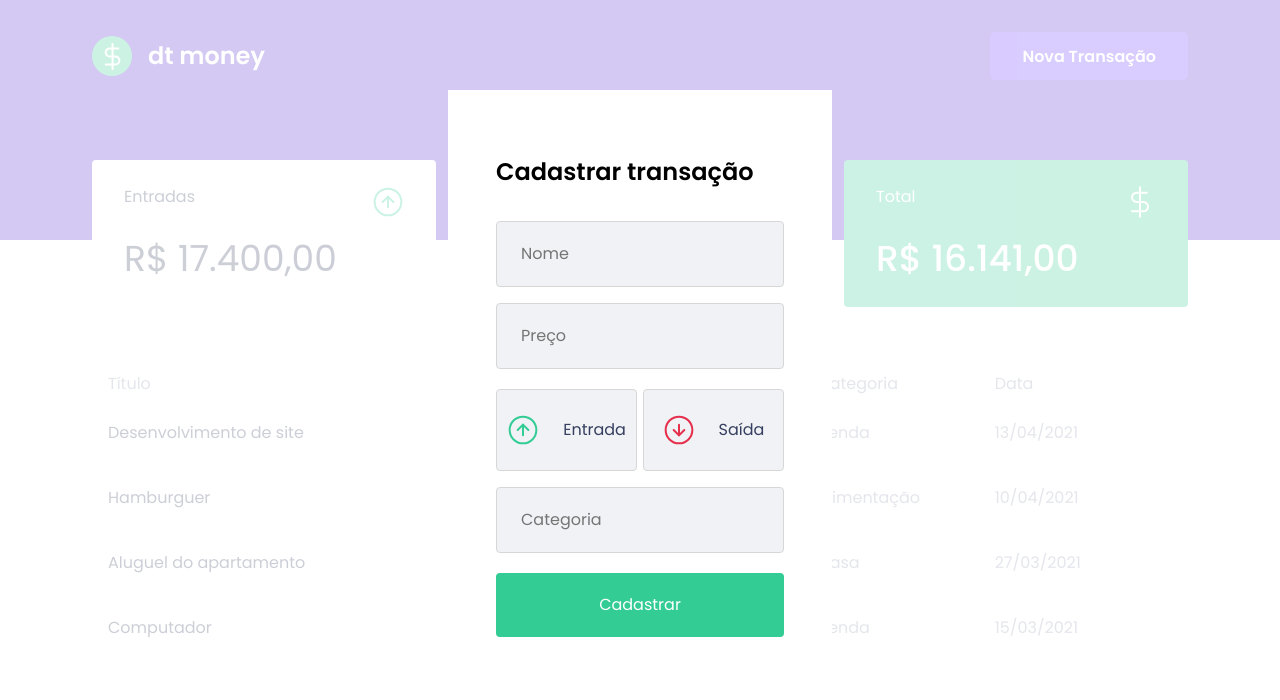
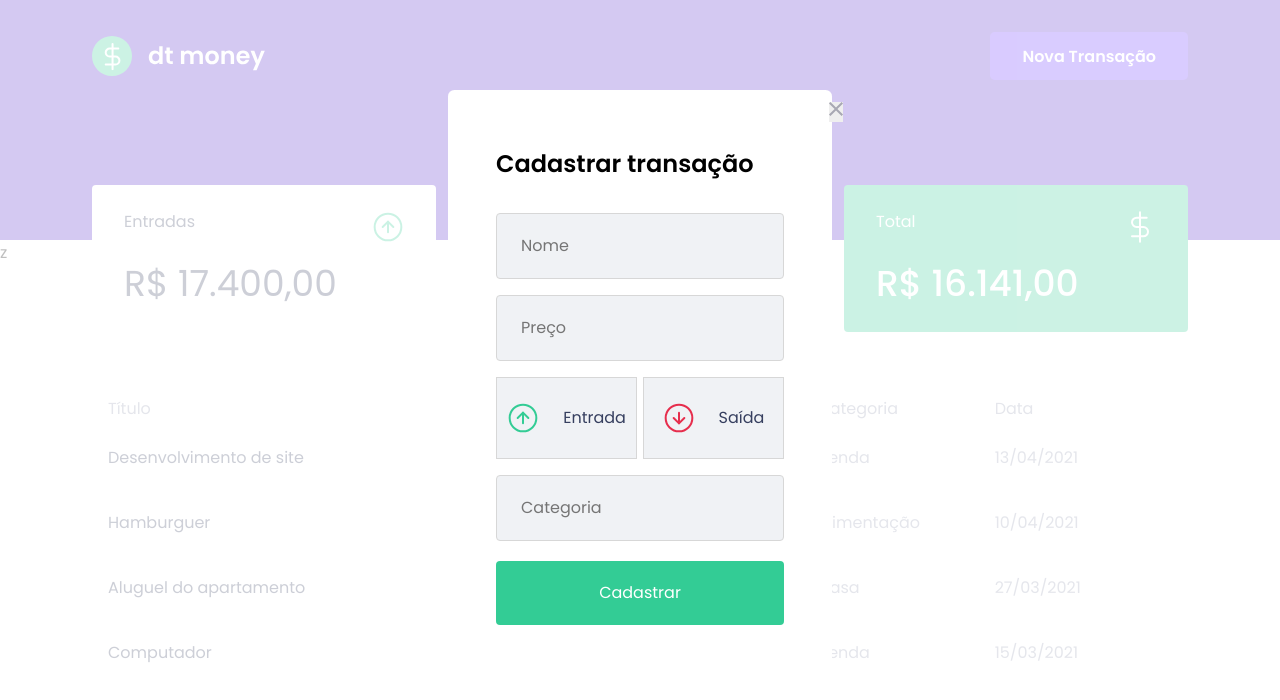
Before and after one commit to anzinirafael/dtmoney, a React (Create React App) app: page / in a window 1280 px wide. Both pictures are taken after a click on the button "Nova Transação". Shown: the top 700 px of the page. Built offline with nearby package versions, Linux system fonts and the light colour scheme; no server answers; what miragejs would draw is missing.

Commit message:
update modal styled ok

```diff
--- a/src/components/Header/index.tsx
+++ b/src/components/Header/index.tsx
@@ -29,8 +29,8 @@ export function Header(){
                 </Content>
             </Container>
             <ModalContainer isOpen={openModal}>
-                <Modal />
-            </ModalContainer>
+                <Modal onClick={handleCloseModal}/>
+            </ModalContainer>z
         </>
     )
 }
--- a/src/components/Modal/index.tsx
+++ b/src/components/Modal/index.tsx
@@ -4,9 +4,16 @@ import income from './../../assets/income.svg';
 import outcome from './../../assets/outcome.svg';
 import close from './../../assets/close.svg';
 
-export function Modal() {
+interface Props{
+  onClick: () => void;
+}
+
+export function Modal({onClick} : Props) {
   return (
     <Container>
+      <button className="close" onClick={onClick}>
+        <img src={close} alt="" />
+      </button>
       <h1>Cadastrar transação</h1>
       <input type="text" placeholder="Nome" />
       <br/>
@@ -23,7 +30,7 @@ export function Modal() {
       </div>
       <input type="text" placeholder="Categoria" />
       <br />
-      <button >Cadastrar</button>
+      <button className="submit">Cadastrar</button>
     </Container>
   );
 }
--- a/src/components/Modal/style.ts
+++ b/src/components/Modal/style.ts
@@ -3,8 +3,19 @@ import styled from 'styled-components';
 export const Container = styled.div`
     margin: 7% 35%;
     background-color: var(--shape);
-    padding: 4rem 3rem;
+    padding: 3.5rem 3rem;
     width: 30%;
+    border-radius: 0.40rem;
+    .close{
+        border: none;
+        position: fixed;
+        margin-top: -2.7rem;
+        margin-left: 26vw;
+        transition: filter 0.2s;
+        &:hover{
+            filter: brightness(0.9);
+        }
+    }
     h1{
         font-size: 1.5rem;
         font-family: 'Poppins', 'sans-serif';
@@ -53,7 +64,7 @@ export const Container = styled.div`
             }
         }
     }
-    button{
+    .submit{
             display: flex;
             align-items: center;
             justify-content: center;
```
